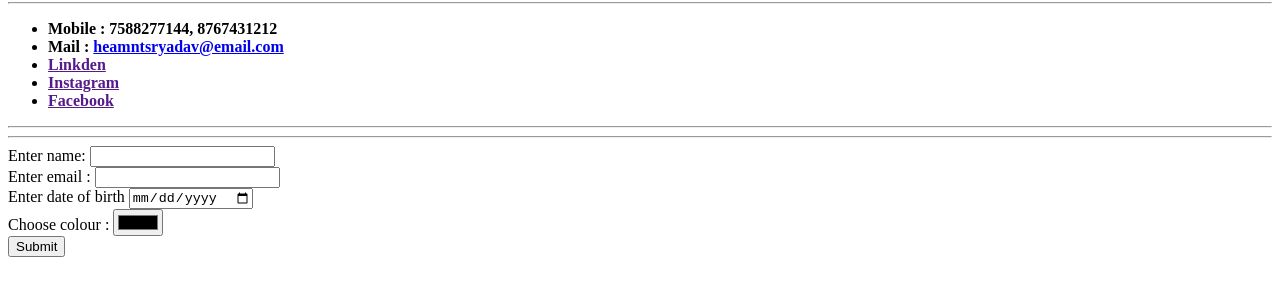
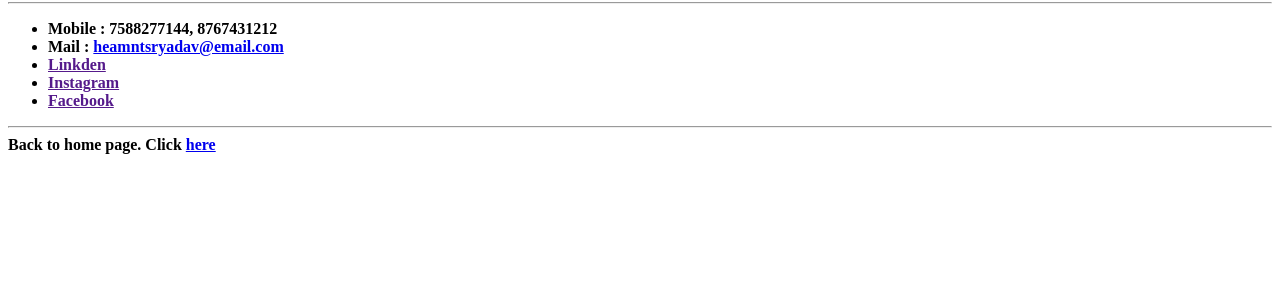
Before and after one commit to Hemant-Shashikant-Yadav/CV-HTML-, a plain HTML site: page contact.html in a window 1280 px wide. Shown: the part 78-374 px from the top of the page. Drawn offline with Linux system fonts and the light colour scheme.

Commit message:
13/3/2023 3.25 pm

```diff
--- a/contact.html
+++ b/contact.html
@@ -25,24 +25,11 @@
   </strong>
 
   <hr />
-  <hr />
+  <strong>
+    <span>Back to home page. Click</span>
+    <a href="index.html">here</a>
+  </strong>
 
-  <form action="mailto:heamntsryadav@gmail.com" method="post" enctype="text/plain">
-
-    <label >Enter name:</label>
-    <input type="text" name="YourName" value=""><br>
-
-    <label for="Email" >Enter email :</label>
-    <input type="email" name="Your mail"><br>
-
-    <label for="DOB">Enter date of birth</label>
-    <input type="date" name="D.O.B." id=""><br>
-
-    <label for="">Choose colour :</label>
-    <input type="color" name="colour" id=""><br>
-
-    <input type="submit" name="">
-  </form>
 </body>
 
 </html>
```
